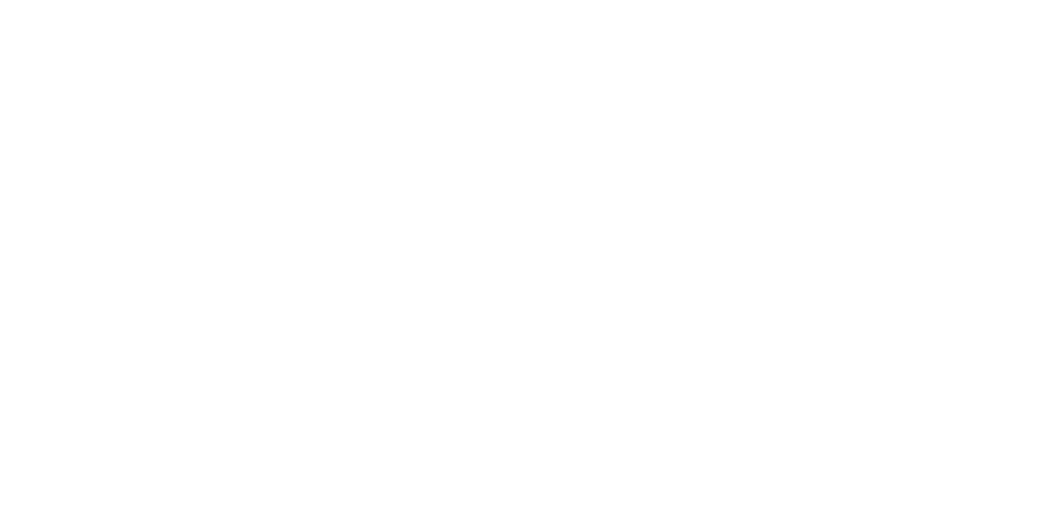
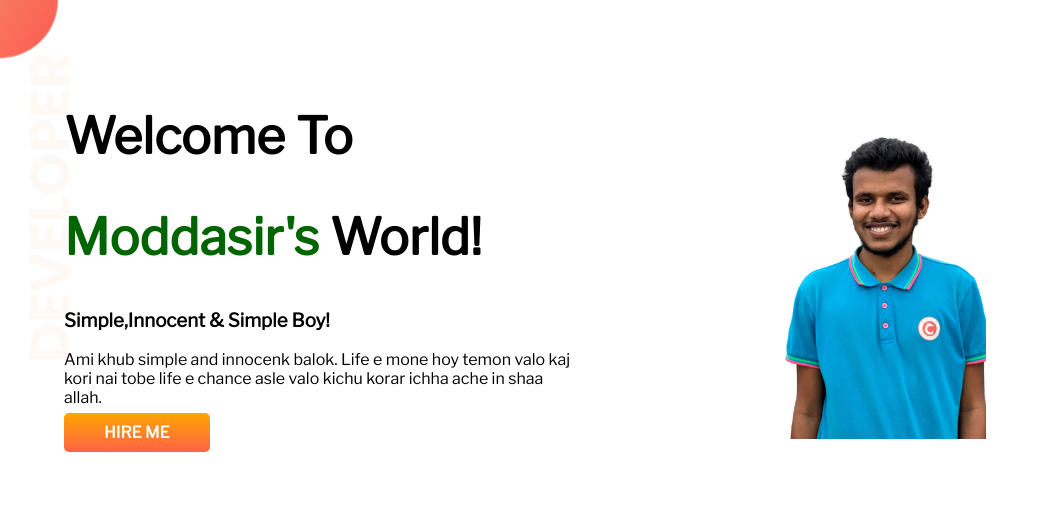
Before and after one commit to moddas311/my-first-website-portfolio, a plain HTML site: page index.html in a window 1280 px wide. Shown: the whole page, without its empty margins (0-1049 px from the left). Drawn offline with nearby package versions, Linux system fonts and the light colour scheme.

Commit message:
css added

```diff
--- a/index.html
+++ b/index.html
@@ -5,9 +5,25 @@
     <meta http-equiv="X-UA-Compatible" content="IE=edge">
     <meta name="viewport" content="width=device-width, initial-scale=1.0">
     <title>Moddasir portfolio</title>
+    <link rel="preconnect" href="https://fonts.googleapis.com">
+    <link rel="preconnect" href="https://fonts.gstatic.com" crossorigin>
+    <link href="https://fonts.googleapis.com/css2?family=Libre+Franklin&display=swap" rel="stylesheet">
     <link rel="stylesheet" href="style.css">
 </head>
 <body>
+    <section class="top-banner">
+   <div class="half-width">
+    <h1>Welcome To</h1>
+    <h1><span class="orange-color">Moddasir's</span> World!</h1>
+    <h3>Simple,Innocent & Simple Boy!</h3>
+    <p>Ami khub simple and innocenk balok. Life e mone hoy temon valo kaj kori nai tobe life e chance asle valo kichu korar ichha ache in shaa allah.</p>
+    <a class="link-button" target="_blank" href="https://www.instagram.com/moddas_30/">HIRE ME</a>
+    </div>
+    <div class="half-width">
+        <img src="/showOff/moddas1.png">
+    </div>
+</section>
+
 
 </body>
 </html>
--- a/style.css
+++ b/style.css
@@ -0,0 +1,33 @@
+body{
+    font-family: 'Libre Franklin', sans-serif;
+    margin: 0;
+}
+h1{
+   font-size: 50px;
+}
+.orange-color{
+    color: darkgreen;
+
+}
+section{
+    display: flex;
+}
+.half-width{
+    width: 50%;
+    padding: 5%;
+}
+.half-width img{
+    width: 55%;
+}
+.link-button{
+    text-decoration: none;
+    background-image: linear-gradient(orange, tomato);
+    padding: 10px 40px;
+    color:white;
+    font-weight: 700;
+    border-radius: 5px;
+}
+.top-banner{
+    background-image: url(images/top-banner.png);
+    background-repeat: no-repeat;
+}
```
Also changed, not shown: images/dream-bg.png (added), images/exp-bg.png (added), images/jhankar.png (added), images/jhankar2.png (added), images/my-bg.png (added), images/my-bg2.png (added), images/top-banner.png (added), showOff/mmexport1595871628170_2.jpg (added), showOff/moddas1.png (added), showOff/moddas2.jpg (added), showOff/moddas3.jpg (added).
